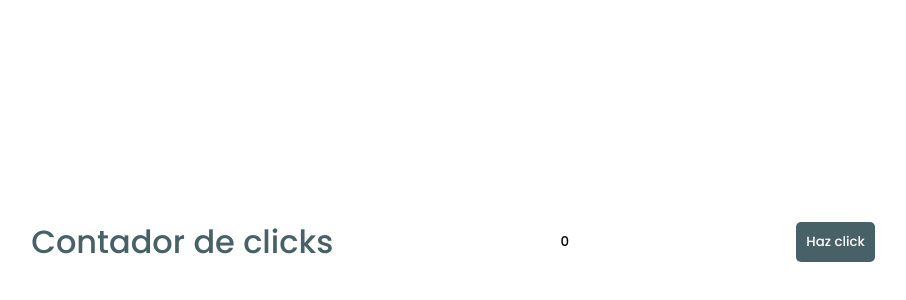
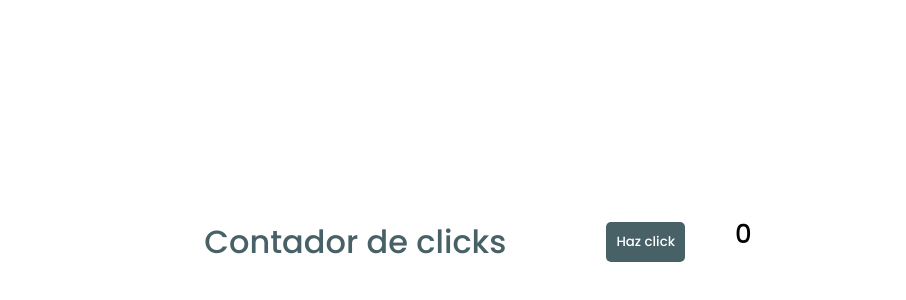
Before and after one commit to Michizan18/DOM, a plain HTML site: page Contador de clics/index.html in a window 1280 px wide. Shown: the part 166-466 px from the top of the page, without its empty margins (187-1093 px from the left). Drawn offline with Linux system fonts and the light colour scheme.

Commit message:
Se actualizaron algunas cosas

```diff
--- a/Contador de clics/app.js
+++ b/Contador de clics/app.js
@@ -5,5 +5,5 @@ const contadorTexto = document.getElementById('contador');
 
 boton.addEventListener('click', function(){
     contadorClick++;
-    contadorTexto.value = contadorClick;
+    contadorTexto.textContent = contadorClick;
 });
--- a/Contador de clics/index.html
+++ b/Contador de clics/index.html
@@ -8,9 +8,9 @@
 </head>
 <body>
     <div class="center">
-        <h1>Contador de clicks</h1>
-        <input type="text" id="contador" value="0" readonly> <br>
-        <button id="miBoton">Haz click</button>
+        <h1>Contador de clicks</h1> <br>
+        <button id="miBoton">Haz click</button><br>
+        <span id="contador">0</span>
         <script src="app.js"></script>
     </div>
 </body>
--- a/Contador de clics/style.css
+++ b/Contador de clics/style.css
@@ -4,7 +4,7 @@
     box-sizing: border-box;
 }
 
-h1, input, button {
+h1, button {
     text-align: center;
     margin: 15px 50px 0px 50px;
     align-items: center;
@@ -31,7 +31,7 @@ h1 {
     color: rgb(71, 97, 103);
 }
 
-input, button {
+button {
     border: none;
 }
 
@@ -41,3 +41,10 @@ input, button {
     align-items: center;
     height: 100vh;
 }
+
+span {
+    font-family: "Poppins", sans-serif;
+    font-weight: 500;
+    font-style: normal;
+    font-size: 26px;
+}
```
